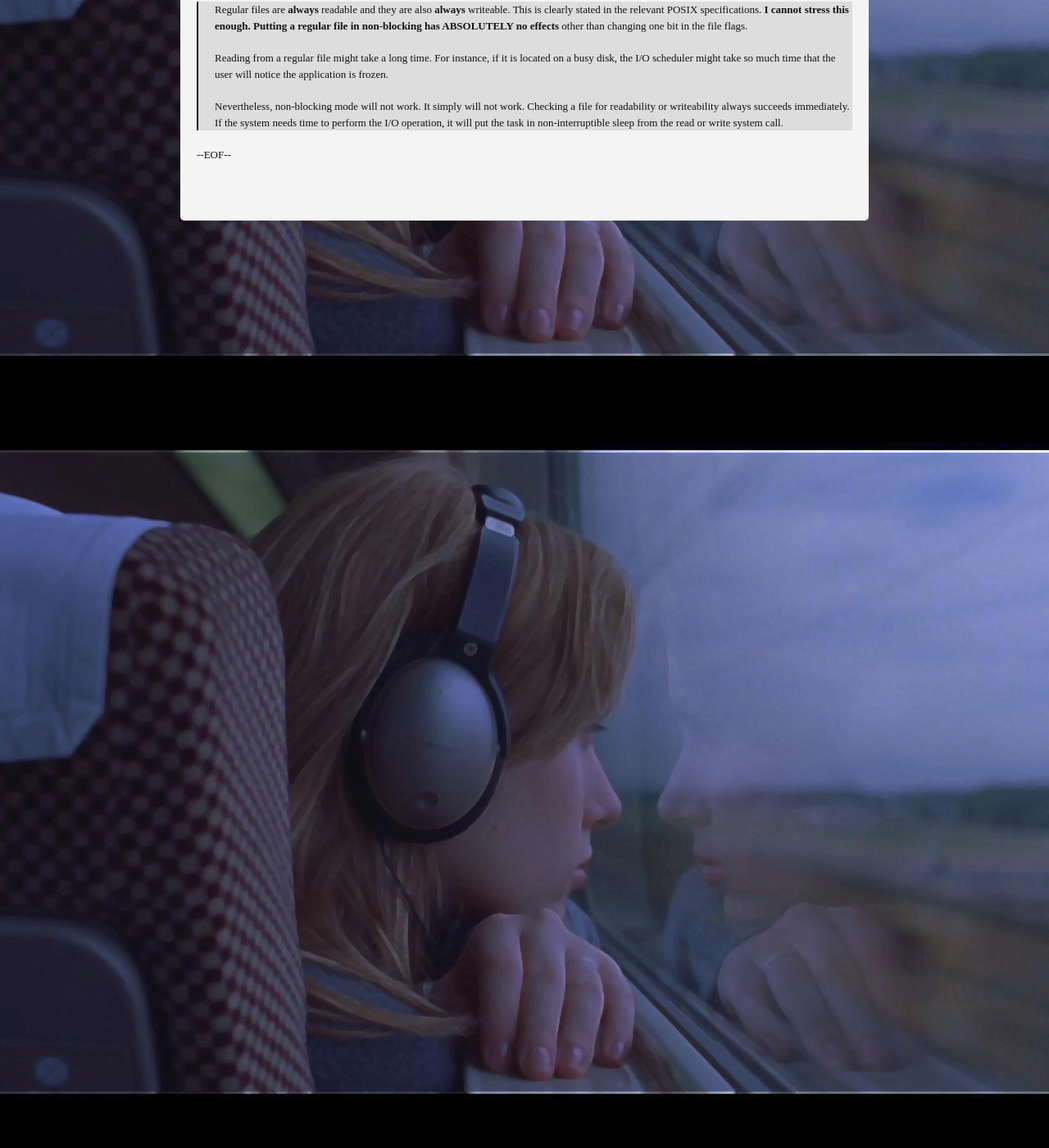
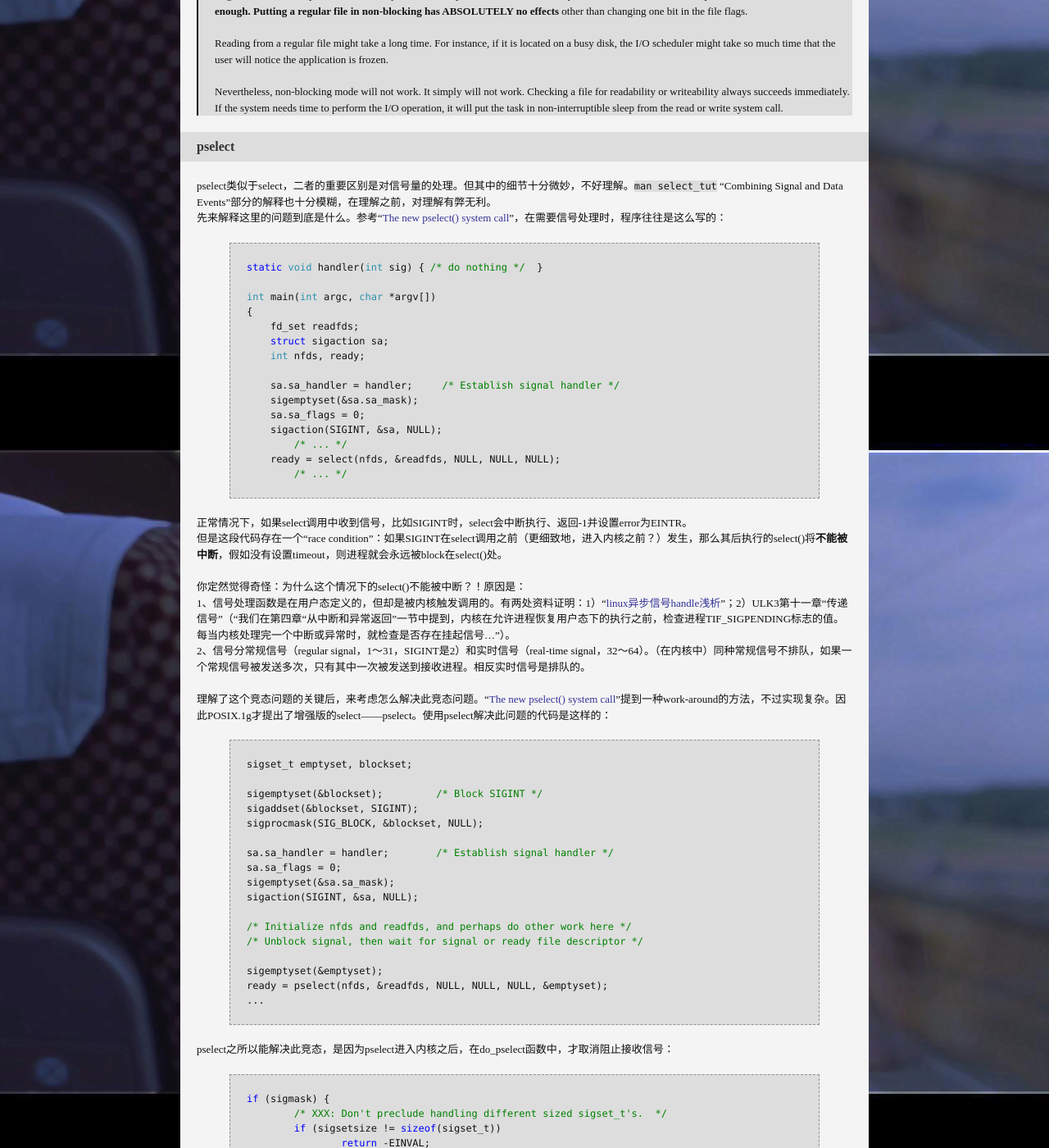
Before and after one commit to tfengmao/xanfeng, a Jekyll site: the page built from _posts/2012-11-28-select-poll-epoll.md, in a window 1280 px wide and 1400 px high, scrolled down 2209 px. Shown: the whole window at 82% size. Built offline with Jekyll 4.4.1, drawn with Linux system fonts in a browser that asks for light colours; Markdown is read by kramdown in place of the engine named in the settings; comment, search, counter and statistics services are not loaded; some of the changed text lies outside the part shown.

Commit message:
explain why we need pselect

```diff
--- a/_posts/2012-11-28-select-poll-epoll.md
+++ b/_posts/2012-11-28-select-poll-epoll.md
@@ -25,9 +25,9 @@ select约定了三个fd集合：readfds，writefds，exceptfds。用户程序根
 如果select()返回正值，用户程序需要再遍历一次，操作available的fd。
 exceptfds是比较特别的，一般认为它被用来处理异常的fd，但实际上多用来监测socket上的out-of-band(OOB)数据（`man select_tut`）。
 
-来看看怎么使用select()。一般的示例都是socket相关的，这里看一个“**错误的**”select示例——monitor regular file（file-based fd），出于你意料地，这是没有效果的，因为对于regular file：
+来看看怎么使用select()。一般的示例都是socket相关的，这里看一个“**错误的**”select示例——monitor regular file（file-based fd）总是成功(available)，因为对于regular file：
 1、文件不同于流，文件内容在那里，总是ready的，监听它[没有意义](http://news-posts.aplawrence.com/662.html)。“一个文件已经/还没有ready for writing”的[说法是奇怪的](http://www.groupsrv.com/linux/about159067.html)，同理“ready for reading”一样奇怪。[内核也不好做这个语义上的控制](https://github.com/xanpeng/kernel-misc/blob/master/nerver-read-write-file-in-kernel.md)。
-2、另一方面，从内核代码可以看出，socket在数据available时，会设置POLLIN等标志——这是select的判断依据。而对常规文件，是没有也不方便设置这样的标志的。
+2、另一方面，从内核代码可以看出，socket在数据available时，会设置POLLIN等标志——这是select的判断依据（通过关键字搜索判断）。<del>而对常规文件，是没有也不方便设置这样的标志的</del>（对于普通文件，还不知道select是怎么瞬间返回的）。
 {% highlight c %}
 #include <stdio.h>
 #include <stdlib.h>
@@ -61,7 +61,7 @@ int main(void)
     maxfd = 0;
 
 	/*
-    // 开个线程写临时文件，没有效果
+    // 开个线程写临时文件，select立即返回，来不及监听stdin
     FILE *fp = tmpfile();
     if (!fp) { perror("tmpfile()"); exit(EXIT_FAILURE); }
     int fpd = fileno(fp);
@@ -71,8 +71,7 @@ int main(void)
     if (ret) { perror("pthread_create()"); exit(EXIT_FAILURE); }
     */
 
-    // 即使不是临时文件，开个终端写文件，也没有效果
-	// 但stdin是有效果的
+    // 不通过线程，监听一个没人操作的普通文件，也不去操作它，select仍然立即返回，来不及监听stdin
     FILE *fp = fopen("/home/xan/lab/select.file", "r");
     if (!fp) { perror("fopen()"); exit(EXIT_FAILURE); }
     int fpd = fileno(fp);
@@ -113,3 +112,79 @@ O_NONBLOCK不是异步IO，blocking、non-blocking的效果是一样的。摘引
 > Reading from a regular file might take a long time. For instance, if it is located on a busy disk, the I/O scheduler might take so much time that the user will notice the application is frozen.
 >
 > Nevertheless, non-blocking mode will not work. It simply will not work. Checking a file for readability or writeability always succeeds immediately. If the system needs time to perform the I/O operation, it will put the task in non-interruptible sleep from the read or write system call.
+
+###pselect
+
+pselect类似于select，二者的重要区别是对信号量的处理。但其中的细节十分微妙，不好理解。`man select_tut` “Combining Signal and Data Events”部分的解释也十分模糊，在理解之前，对理解有弊无利。
+先来解释这里的问题到底是什么。参考“[The new pselect() system call](http://lwn.net/Articles/176911/)”，在需要信号处理时，程序往往是这么写的：
+{% highlight c %}
+static void handler(int sig) { /* do nothing */  }
+
+int main(int argc, char *argv[])
+{
+    fd_set readfds;
+    struct sigaction sa;
+    int nfds, ready;
+
+    sa.sa_handler = handler;     /* Establish signal handler */
+    sigemptyset(&sa.sa_mask);
+    sa.sa_flags = 0;
+    sigaction(SIGINT, &sa, NULL);
+	/* ... */
+    ready = select(nfds, &readfds, NULL, NULL, NULL);
+	/* ... */
+{% endhighlight %}
+
+正常情况下，如果select调用中收到信号，比如SIGINT时，select会中断执行、返回-1并设置error为EINTR。
+但是这段代码存在一个“race condition”：如果SIGINT在select调用之前（更细致地，进入内核之前？）发生，那么其后执行的select()将**不能被中断**，假如没有设置timeout，则进程就会永远被block在select()处。
+
+你定然觉得奇怪：为什么这个情况下的select()不能被中断？！原因是：
+1、信号处理函数是在用户态定义的，但却是被内核触发调用的。有两处资料证明：1）“[linux异步信号handle浅析](http://xanpeng.github.com/coding/2012/11/24/kouu-posts.html)”；2）ULK3第十一章“传递信号”（“我们在第四章“从中断和异常返回”一节中提到，内核在允许进程恢复用户态下的执行之前，检查进程TIF_SIGPENDING标志的值。每当内核处理完一个中断或异常时，就检查是否存在挂起信号...”）。
+2、信号分常规信号（regular signal，1～31，SIGINT是2）和实时信号（real-time signal，32～64）。（在内核中）同种常规信号不排队，如果一个常规信号被发送多次，只有其中一次被发送到接收进程。相反实时信号是排队的。
+
+理解了这个竞态问题的关键后，来考虑怎么解决此竞态问题。“[The new pselect() system call](http://lwn.net/Articles/176911/)”提到一种work-around的方法，不过实现复杂。因此POSIX.1g才提出了增强版的select——pselect。使用pselect解决此问题的代码是这样的：
+{% highlight c %}
+sigset_t emptyset, blockset;
+
+sigemptyset(&blockset);         /* Block SIGINT */
+sigaddset(&blockset, SIGINT);
+sigprocmask(SIG_BLOCK, &blockset, NULL);
+
+sa.sa_handler = handler;        /* Establish signal handler */
+sa.sa_flags = 0;
+sigemptyset(&sa.sa_mask);
+sigaction(SIGINT, &sa, NULL);
+
+/* Initialize nfds and readfds, and perhaps do other work here */
+/* Unblock signal, then wait for signal or ready file descriptor */
+
+sigemptyset(&emptyset);
+ready = pselect(nfds, &readfds, NULL, NULL, NULL, &emptyset);
+...
+{% endhighlight %}
+
+pselect之所以能解决此竞态，是因为pselect进入内核之后，在do_pselect函数中，才取消阻止接收信号：
+{% highlight c %}
+if (sigmask) {
+	/* XXX: Don't preclude handling different sized sigset_t's.  */
+	if (sigsetsize != sizeof(sigset_t))
+		return -EINVAL;
+	if (copy_from_user(&ksigmask, sigmask, sizeof(ksigmask)))
+		return -EFAULT;
+
+	sigdelsetmask(&ksigmask, sigmask(SIGKILL)|sigmask(SIGSTOP));
+	sigprocmask(SIG_SETMASK, &ksigmask, &sigsaved);
+}
+{% endhighlight %}
+
+另外关于手动触发信号，了解到这个信息：
+{% highlight text %}
+# stty -a
+speed 38400 baud; rows 42; columns 167; line = 0;
+intr = ^C; quit = ^\; erase = ^?; kill = ^U; eof = ^D; eol = <undef>; eol2 = <undef>; swtch = <undef>; start = ^Q; stop = ^S; susp = ^Z; rprnt = ^R; werase = ^W;
+lnext = ^V; flush = ^O; min = 1; time = 0;
+-parenb -parodd cs8 -hupcl -cstopb cread -clocal -crtscts
+-ignbrk -brkint -ignpar -parmrk -inpck -istrip -inlcr -igncr icrnl ixon -ixoff -iuclc -ixany -imaxbel -iutf8
+opost -olcuc -ocrnl onlcr -onocr -onlret -ofill -ofdel nl0 cr0 tab0 bs0 vt0 ff0
+isig icanon iexten echo echoe echok -echonl -noflsh -xcase -tostop -echoprt echoctl echoke
+{% endhighlight %}
```
Also changed, not shown: other parts of _posts/2012-11-28-select-poll-epoll.md (+1 -1 lines).
